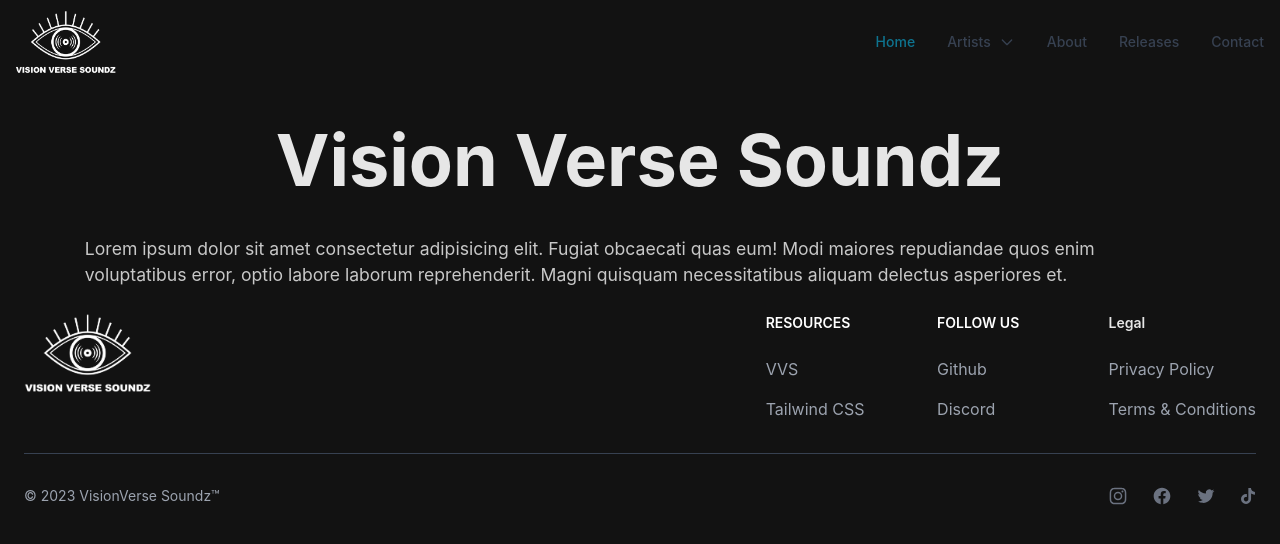
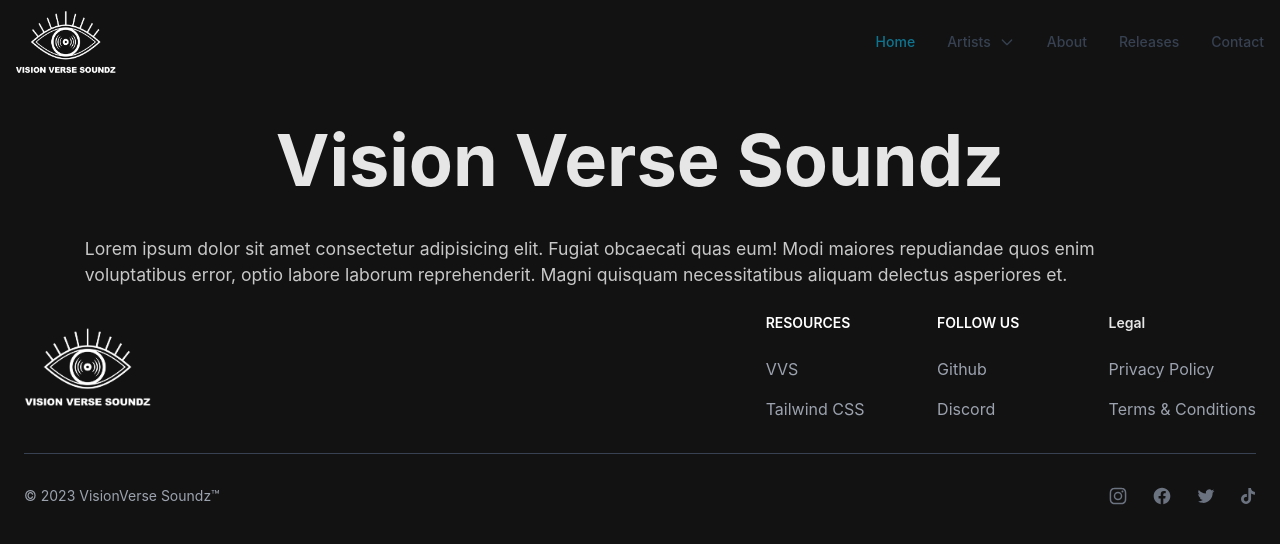
Before and after one commit to jasoncassella/vision-verse-soundz, a Next.js app: page / in a window 1280 px wide. Shown: the top 544 px of the page. Built offline with nearby package versions, Linux system fonts and the light colour scheme.

Commit message:
centered the logo vertically

```diff
--- a/components/Footer.js
+++ b/components/Footer.js
@@ -5,7 +5,7 @@ const Footer = () => {
 	const year = d.getFullYear();
 	return (
 		<footer className='p-4 bg-inherit sm:p-6 dark:bg-gray-900'>
-			<div className='md:flex md:justify-between'>
+			<div className='md:flex md:justify-between md:items-center '>
 				<div className='mb-6 md:mb-0'>
 					<Link href='/' className='flex items-center justify-center'>
 						<img src='/logo.png' className='h-20 mr-3' alt='FlowBite Logo' />
```
